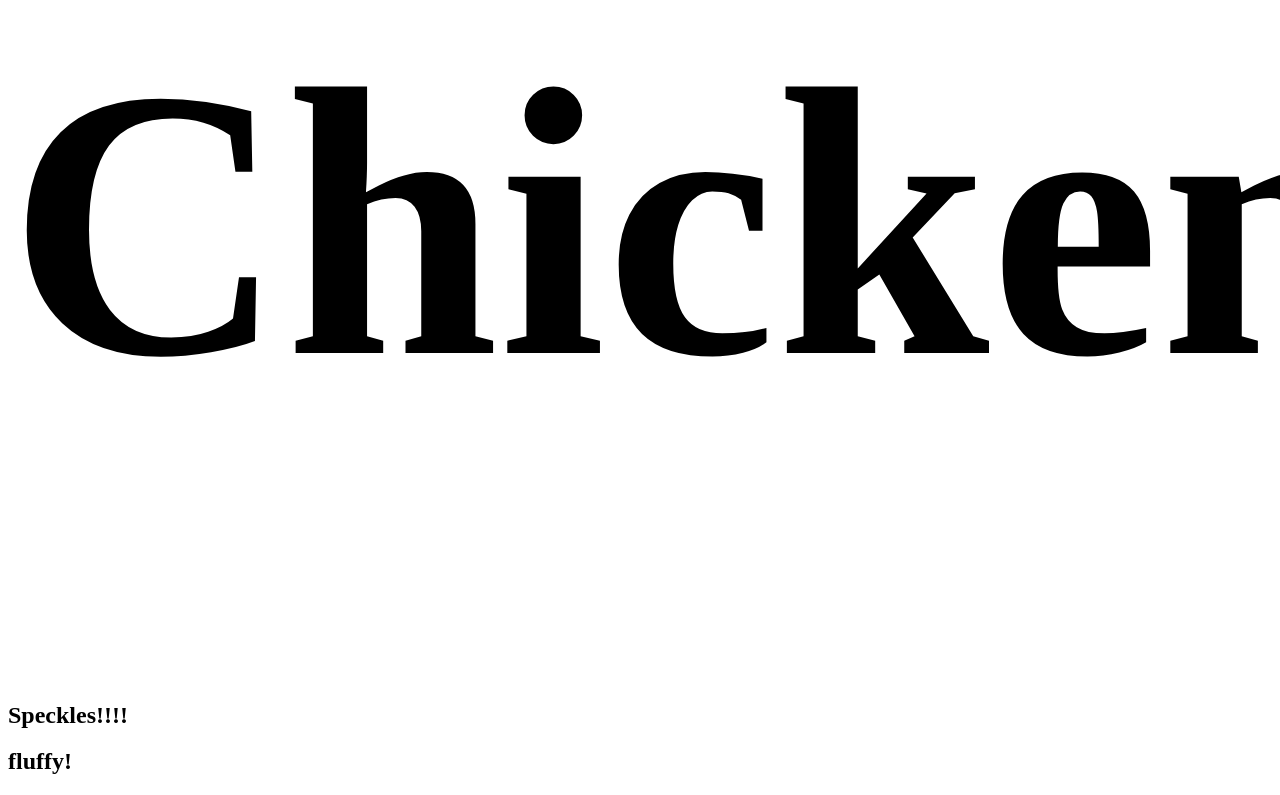
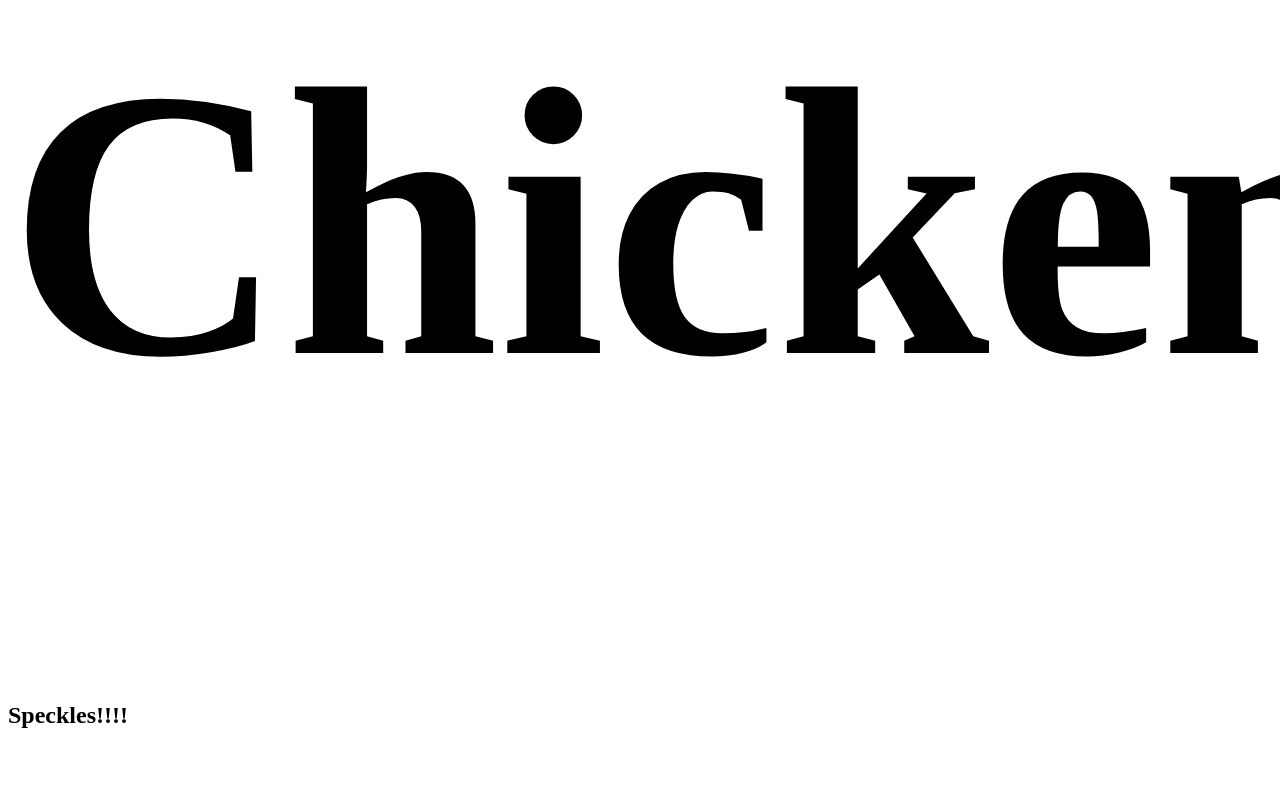
Before and after one commit to polarkain/usf-chickens, a plain HTML site: page index.html in a window 1280 px wide. Shown: the part 254-1049 px from the top of the page. After the commit the page ends 1002 px from the top, so only its background shows below. Drawn offline with Linux system fonts and the light colour scheme.

```diff
--- a/index.html
+++ b/index.html
@@ -8,7 +8,6 @@
 <body>
     <h1>Chickens</h1>
     <h2>Speckles!!!!</h2>
-    <h2>fluffy!</h2>
     <script src="app.js"></script>
 </body>
 </html>
```
